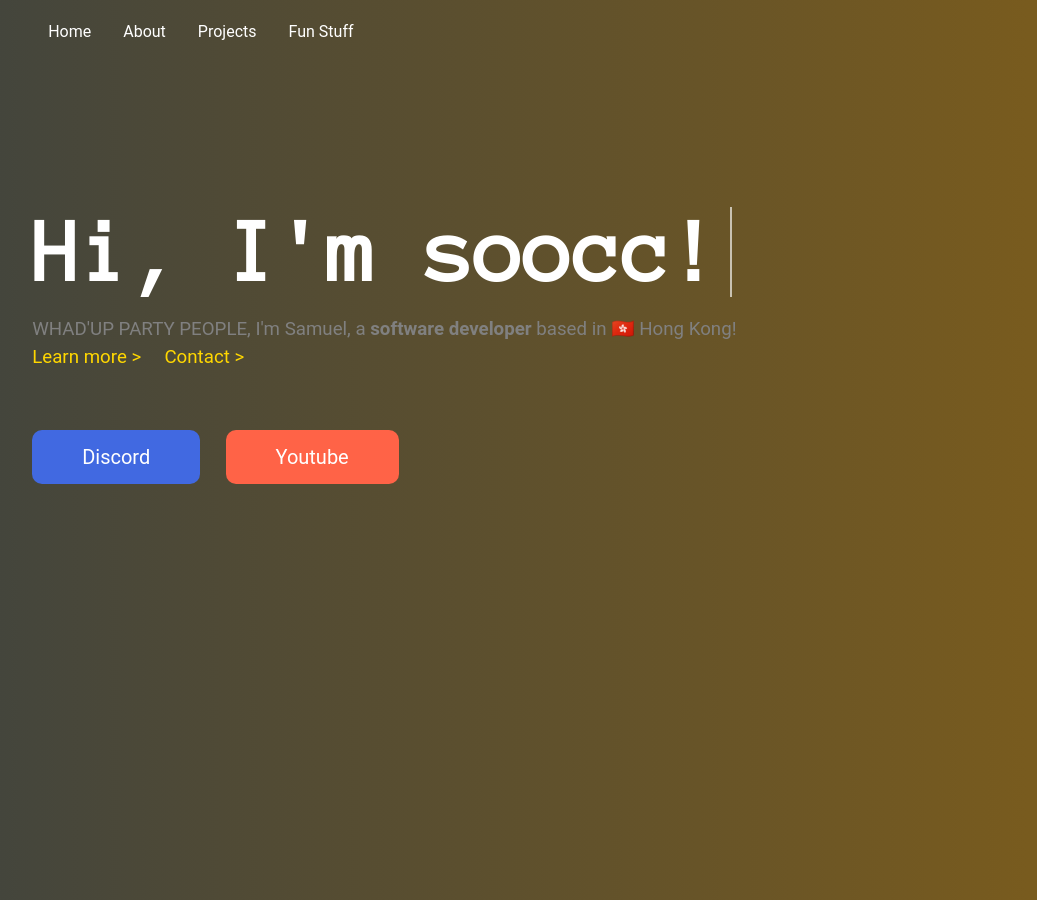
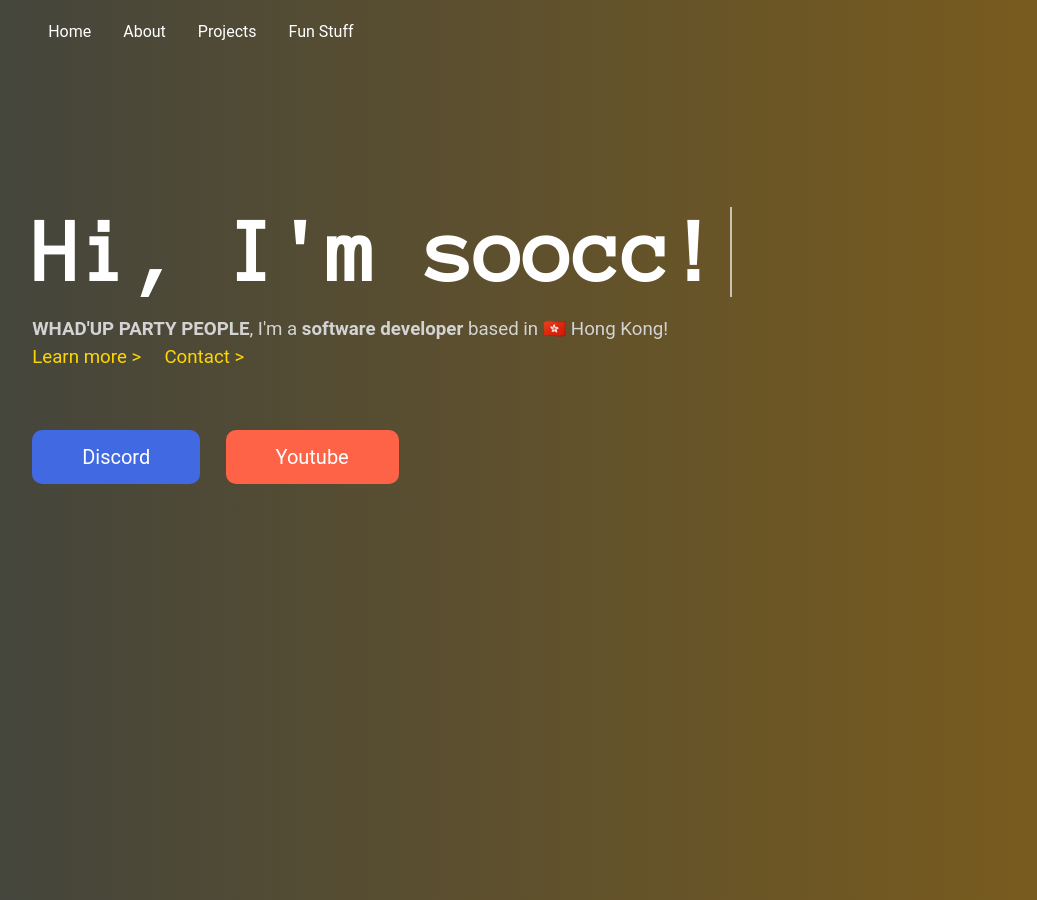
Before and after one commit to soocc/sooccsocks2, a Jekyll site: the page built from index.html, in a window 1280 px wide. Shown: the whole page, without its empty margins (39-1076 px from the left). Built offline with Jekyll 4.4.1, drawn with Linux system fonts in a browser that asks for light colours; some web fonts are replaced.

Commit message:
Update index.html

```diff
--- a/index.html
+++ b/index.html
@@ -61,7 +61,7 @@
       }
 
       h3 {
-        color: grey;
+        color: lightgrey;
         font-weight: normal;
         line-height: 150%;
         margin-left: 5%;
@@ -90,7 +90,7 @@
       <h1 class="welcome anim-typewriter">Hi, I'm soocc!</h1>
 
       <h3>
-        WHAD'UP PARTY PEOPLE, I'm Samuel, a <strong>software developer</strong> based in 🇭🇰 Hong Kong!<br>
+        <strong>WHAD'UP PARTY PEOPLE</strong>, I'm a <strong>software developer</strong> based in 🇭🇰 Hong Kong!<br>
         <a id="link" href="soocc.github.io/about">Learn more ></a>&nbsp&nbsp&nbsp&nbsp&nbsp<a id="link" href="soocc.github.io/contact">Contact ></a>
       </h3>
     </div>
```
